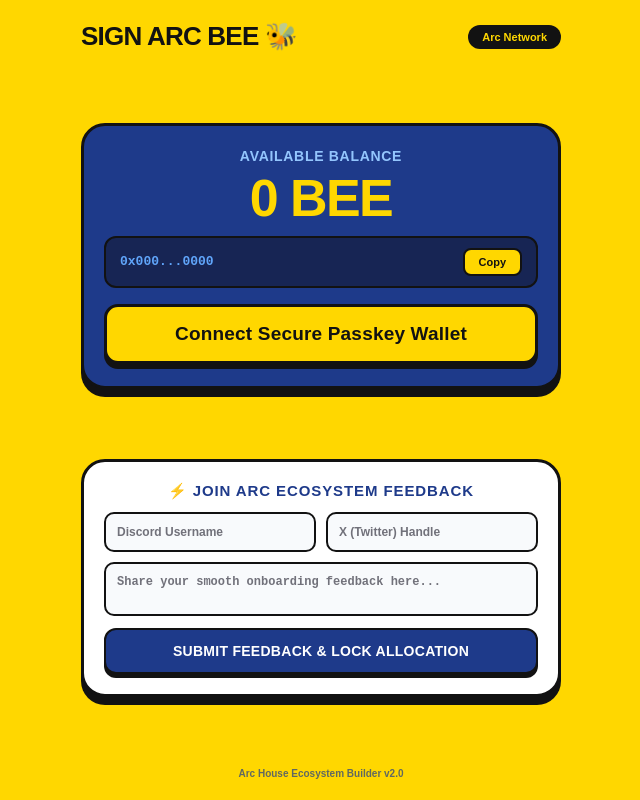
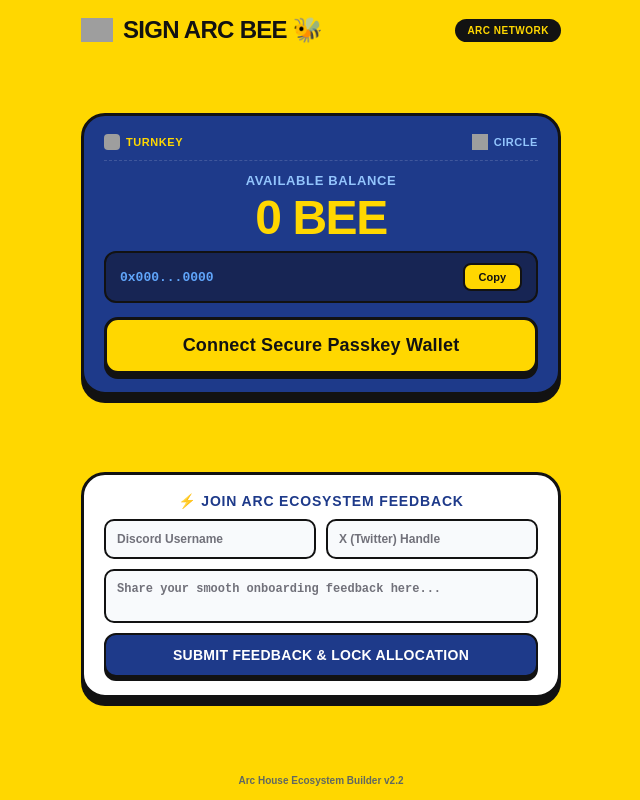
Before and after one commit to AMRISHKUMARDWIVEDI08/sign-arc-bee, a Next.js app: page / in a window 1280 px wide. Shown: the whole page, without its empty margins (319-959 px from the left). Built offline with nearby package versions, Linux system fonts and the light colour scheme; grey boxes are pictures that could not be loaded.

Commit message:
Update wallet connection status and UI elements

```diff
--- a/app/page.js
+++ b/app/page.js
@@ -12,11 +12,11 @@
 
   const connectWallet = () => {
     try {
-      setStatus("Initializing Secure Keypair...");
+      setStatus("Initializing Turnkey Security Enclave...");
       setTimeout(() => {
         setAddress("0x71C...Bbee");
         setBalance("100 BEE");
-        setStatus("Wallet Origin Connected Successfully! 🎉");
+        setStatus("Wallet Origin Connected via Passkey! 🎉");
       }, 700);
     } catch (err) {
       setStatus("Connection error. Please try again.");
@@ -49,38 +49,74 @@
         }
       `}</style>
 
-      <div style={{ height: "100vh", width: "100vw", backgroundColor: "#FFD700", color: "#121212", display: "flex", flexDirection: "column", alignItems: "center", justifyContent: "space-between", padding: "16px 20px", boxSizing: "border-box", fontFamily: "sans-serif" }}>
+      <div style={{ height: "100vh", width: "100vw", backgroundColor: "#FFD700", color: "#121212", display: "flex", flexDirection: "column", alignItems: "center", justifyContent: "space-between", padding: "12px 20px", boxSizing: "border-box", fontFamily: "sans-serif" }}>
 
-        <div style={{ width: "100%", maxWidth: "480px", display: "flex", justifyContent: "space-between", alignItems: "center", marginTop: "5px" }}>
-          <h1 style={{ fontSize: "26px", fontWeight: "900", color: "#121212", margin: 0, letterSpacing: "-0.03em" }}>SIGN ARC BEE 🐝</h1>
-          <span style={{ backgroundColor: "#121212", fontSize: "11px", padding: "6px 14px", borderRadius: "20px", color: "#FFD700", fontWeight: "700" }}>Arc Network</span>
+        {/* Top Header Section with Original ARC Logo */}
+        <div style={{ width: "100%", maxWidth: "480px", display: "flex", justifyContent: "space-between", alignItems: "center", marginTop: "2px" }}>
+          <div style={{ display: "flex", alignItems: "center", gap: "10px" }}>
+            {/* Real Original ARC Logo Image from GitHub */}
+            <img
+              src="https://raw.githubusercontent.com/AMRISHKUMARDWIVEDI08/arc-engine-router/main/logo.png"
+              alt="ARC Logo"
+              style={{ width: "32px", height: "32px", objectFit: "contain" }}
+            />
+            <h1 style={{ fontSize: "24px", fontWeight: "900", color: "#121212", margin: 0, letterSpacing: "-0.03em" }}>SIGN ARC BEE 🐝</h1>
+          </div>
+          <span style={{ backgroundColor: "#121212", fontSize: "10px", padding: "6px 12px", borderRadius: "20px", color: "#FFD700", fontWeight: "700", letterSpacing: "0.05em" }}>ARC NETWORK</span>
         </div>
 
-        <div style={{ width: "100%", maxWidth: "480px", backgroundColor: "#1E3A8A", borderRadius: "24px", padding: "22px 20px", border: "3px solid #121212", display: "flex", flexDirection: "column", alignItems: "center", boxSizing: "border-box", boxShadow: "0px 8px 0px #121212" }}>
-          <p style={{ color: "#93C5FD", fontSize: "14px", margin: "0 0 4px 0", fontWeight: "600", textTransform: "uppercase", letterSpacing: "0.05em" }}>Available Balance</p>
-          <h2 style={{ fontSize: "52px", fontWeight: "900", color: "#FFD700", margin: "0 0 8px 0", letterSpacing: "-0.03em" }}>{balance}</h2>
+        {/* Real-Time Dashboard Card */}
+        <div style={{ width: "100%", maxWidth: "480px", backgroundColor: "#1E3A8A", borderRadius: "24px", padding: "18px 20px", border: "3px solid #121212", display: "flex", flexDirection: "column", alignItems: "center", boxSizing: "border-box", boxShadow: "0px 8px 0px #121212" }}>
+
+          {/* Brand Partner Logos Badge Row */}
+          <div style={{ width: "100%", display: "flex", justifyContent: "space-between", alignItems: "center", marginBottom: "12px", borderBottom: "1px dashed rgba(255,255,255,0.15)", paddingBottom: "10px" }}>
+            {/* Verified Turnkey Graphic Icon */}
+            <div style={{ display: "flex", alignItems: "center", gap: "6px" }}>
+              <img
+                src="https://assets.coingecko.com/coins/images/34392/large/turnkey.jpeg?1704944983"
+                alt="Turnkey"
+                style={{ width: "16px", height: "16px", borderRadius: "4px" }}
+                onError={(e) => { e.target.style.display = 'none'; }}
+              />
+              <span style={{ color: "#FFD700", fontSize: "11px", fontWeight: "800", letterSpacing: "0.05em" }}>TURNKEY</span>
+            </div>
+
+            {/* Verified Circle Graphic Icon */}
+            <div style={{ display: "flex", alignItems: "center", gap: "6px" }}>
+              <img
+                src="https://assets.coingecko.com/coins/images/6319/large/USD_Coin_icon.png?1547042389"
+                alt="Circle"
+                style={{ width: "16px", height: "16px" }}
+              />
+              <span style={{ color: "#93C5FD", fontSize: "11px", fontWeight: "800", letterSpacing: "0.05em" }}>CIRCLE</span>
+            </div>
+          </div>
+
+          <p style={{ color: "#93C5FD", fontSize: "13px", margin: "0 0 2px 0", fontWeight: "600", textTransform: "uppercase", letterSpacing: "0.05em" }}>Available Balance</p>
+          <h2 style={{ fontSize: "48px", fontWeight: "900", color: "#FFD700", margin: "0 0 6px 0", letterSpacing: "-0.03em" }}>{balance}</h2>
 
           {status && (
-            <p style={{ color: "#FFD700", fontSize: "11px", margin: "0 0 14px 0", backgroundColor: "#172554", padding: "6px 12px", borderRadius: "8px", fontFamily: "monospace", border: "1px solid #3b82f6", width: "100%", textAlign: "center", boxSizing: "border-box", fontWeight: "600" }}>
+            <p style={{ color: "#FFD700", fontSize: "11px", margin: "0 0 12px 0", backgroundColor: "#172554", padding: "6px 12px", borderRadius: "8px", fontFamily: "monospace", border: "1px solid #3b82f6", width: "100%", textAlign: "center", boxSizing: "border-box", fontWeight: "600" }}>
               {status}
             </p>
           )}
 
-          <div style={{ width: "100%", backgroundColor: "#172554", borderRadius: "12px", padding: "10px 14px", display: "flex", justifyContent: "space-between", alignItems: "center", marginBottom: "16px", border: "2px solid #121212", boxSizing: "border-box" }}>
+          <div style={{ width: "100%", backgroundColor: "#172554", borderRadius: "12px", padding: "10px 14px", display: "flex", justifyContent: "space-between", alignItems: "center", marginBottom: "14px", border: "2px solid #121212", boxSizing: "border-box" }}>
             <span style={{ fontSize: "13px", color: "#60A5FA", fontFamily: "monospace", fontWeight: "700" }}>{address}</span>
             <button type="button" style={{ fontSize: "11px", color: "#121212", backgroundColor: "#FFD700", padding: "6px 14px", borderRadius: "8px", border: "2px solid #121212", fontWeight: "900", cursor: "pointer" }}>Copy</button>
           </div>
 
           <button
             onClick={connectWallet}
-            style={{ width: "100%", backgroundColor: "#FFD700", color: "#121212", fontWeight: "900", padding: "16px", borderRadius: "14px", border: "3px solid #121212", fontSize: "19px", cursor: "pointer", letterSpacing: "0.01em", boxShadow: "0px 5px 0px #121212" }}
+            style={{ width: "100%", backgroundColor: "#FFD700", color: "#121212", fontWeight: "900", padding: "15px", borderRadius: "14px", border: "3px solid #121212", fontSize: "18px", cursor: "pointer", letterSpacing: "0.01em", boxShadow: "0px 5px 0px #121212" }}
           >
             Connect Secure Passkey Wallet
           </button>
         </div>
 
-        <form onSubmit={handleFeedbackSubmit} style={{ width: "100%", maxWidth: "480px", backgroundColor: "#ffffff", borderRadius: "24px", padding: "20px", border: "3px solid #121212", display: "flex", flexDirection: "column", boxSizing: "border-box", boxShadow: "0px 8px 0px #121212" }}>
-          <h3 style={{ fontSize: "15px", fontWeight: "900", margin: "0 0 12px 0", color: "#1E3A8A", textTransform: "uppercase", letterSpacing: "0.06em", textAlign: "center" }}>⚡ Join Arc Ecosystem Feedback</h3>
+        {/* Builder Engagement & Feedback Form */}
+        <form onSubmit={handleFeedbackSubmit} style={{ width: "100%", maxWidth: "480px", backgroundColor: "#ffffff", borderRadius: "24px", padding: "18px 20px", border: "3px solid #121212", display: "flex", flexDirection: "column", boxSizing: "border-box", boxShadow: "0px 8px 0px #121212", margin: "10px 0" }}>
+          <h3 style={{ fontSize: "14px", fontWeight: "900", margin: "0 0 10px 0", color: "#1E3A8A", textTransform: "uppercase", letterSpacing: "0.06em", textAlign: "center" }}>⚡ Join Arc Ecosystem Feedback</h3>
 
           <div style={{ display: "flex", gap: "10px", marginBottom: "10px" }}>
             <input
@@ -104,25 +140,25 @@
             rows="2"
             value={feedback}
             onChange={(e) => setFeedback(e.target.value)}
-            style={{ width: "100%", padding: "11px", borderRadius: "10px", border: "2px solid #121212", fontSize: "12px", fontWeight: "700", outline: "none", resize: "none", marginBottom: "12px", backgroundColor: "#f8fafc", boxSizing: "border-box", color: "#121212" }}
+            style={{ width: "100%", padding: "11px", borderRadius: "10px", border: "2px solid #121212", fontSize: "12px", fontWeight: "700", outline: "none", resize: "none", marginBottom: "10px", backgroundColor: "#f8fafc", boxSizing: "border-box", color: "#121212" }}
           ></textarea>
 
           <button
             type="submit"
-            style={{ width: "100%", backgroundColor: "#1E3A8A", color: "#ffffff", fontWeight: "900", padding: "13px", borderRadius: "12px", border: "2px solid #121212", fontSize: "14px", cursor: "pointer", boxShadow: "0px 4px 0px #121212", textTransform: "uppercase", letterSpacing: "0.02em" }}
+            style={{ width: "100%", backgroundColor: "#1E3A8A", color: "#ffffff", fontWeight: "900", padding: "12px", borderRadius: "12px", border: "2px solid #121212", fontSize: "14px", cursor: "pointer", boxShadow: "0px 4px 0px #121212", textTransform: "uppercase", letterSpacing: "0.02em" }}
           >
             Submit Feedback & Lock Allocation
           </button>
 
           {formStatus && (
-            <p style={{ margin: "8px 0 0 0", fontSize: "11px", fontWeight: "800", textAlign: "center", color: formStatus.includes("✅") ? "#16a34a" : "#dc2626" }}>
+            <p style={{ margin: "6px 0 0 0", fontSize: "11px", fontWeight: "800", textAlign: "center", color: formStatus.includes("✅") ? "#16a34a" : "#dc2626" }}>
               {formStatus}
             </p>
           )}
         </form>
 
-        <div style={{ fontSize: "10px", fontWeight: "800", color: "#1E3A8A", opacity: 0.7, marginBottom: "5px" }}>Arc House Ecosystem Builder v2.0</div>
+        <div style={{ fontSize: "10px", fontWeight: "800", color: "#1E3A8A", opacity: 0.7, marginBottom: "2px" }}>Arc House Ecosystem Builder v2.2</div>
       </div>
     </>
   );
-  }
+    }
```
